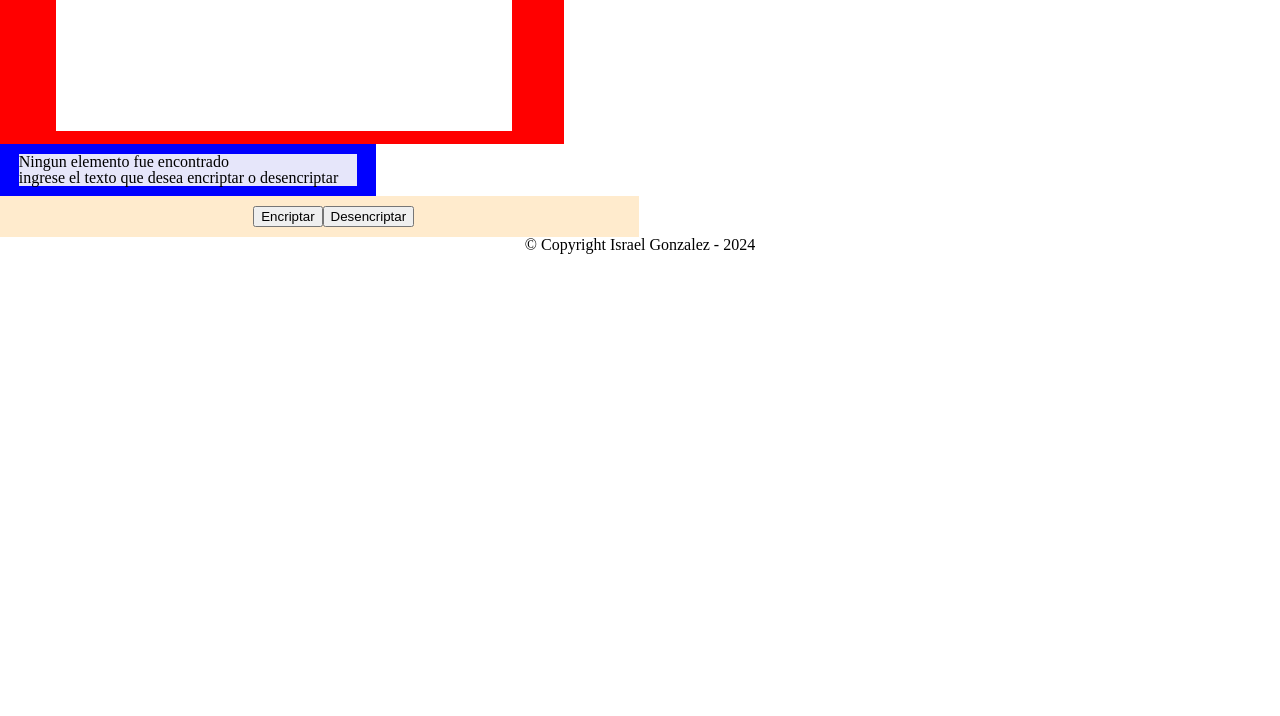
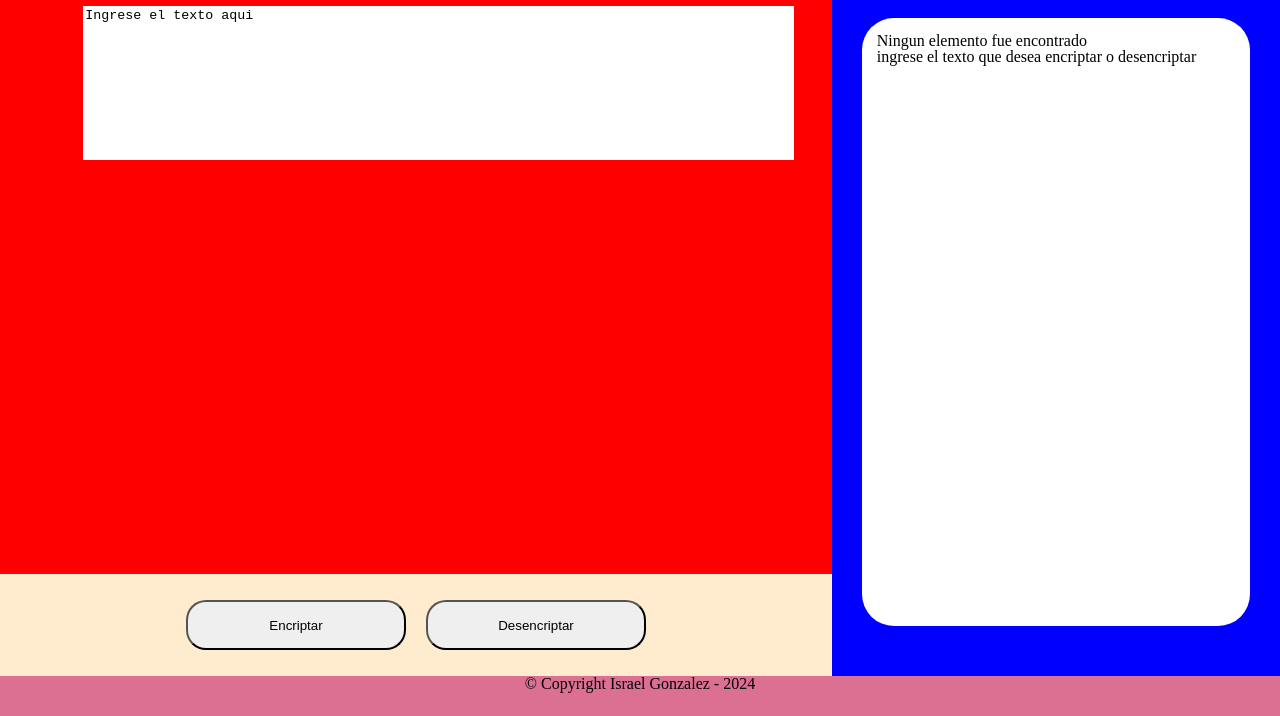
Before and after one commit to isdr20/ONE-Encriptador, a plain HTML site: page index.html in a window 1280 px wide. Shown: the part 84-800 px from the top of the page. Drawn offline with Linux system fonts and the light colour scheme.

Commit message:
actualización de codigo

```diff
--- a/index.html
+++ b/index.html
@@ -14,26 +14,24 @@
     </header>
 
     <main>
-        <section id="contenedor-texto-ingresado" class="contenedor-texto">
+        <div id="contenedor-texto-ingresado" class="contenedor-texto">
             <form action="">
                 <!-- <input type="text"> -->
                 <textarea name="texto-ingresado" id="texto-ingresado" cols="30" rows="10">Ingrese el texto aqui </textarea>
 
             </form>
-        </section>
+        </div>
 
         <section id="contenedor-texto-procesado" class="contenedor-texto">
             <div name="texto-procesado" id="texto-procesado">
                 <p >Ningun elemento fue encontrado</p>
                 <p>ingrese el texto que desea encriptar o desencriptar</p>
             </div>
-
-
         </section>
 
         <section id="contenedor-botones">
-            <input type="button" value="Encriptar">
-            <input type="button" value="Desencriptar">
+            <input type="button" value="Encriptar" class="button_large" id="encriptar">
+            <input type="button" value="Desencriptar" class="button_large" id="desencriptar">
 
         </section>
 
--- a/style.css
+++ b/style.css
@@ -1,21 +1,28 @@
 
-
-header{
-    padding: 2em auto;
+body{
+    height: 100dvh;
+}
+header {
+    height: 10%;
+}
+header img {
+    padding: 10px 0;
 }
 
 main{
-    width: 940px;
+    height:85%;
 }
 .contenedor-texto{
     display: inline-block;
 }
 #contenedor-texto-ingresado{
-    width: 60%;
+    width: 65%;
+    height: 85%;
     background: red;
 }
 #texto-ingresado{
-    width: 80%;
+    width: 85%;
+    height: 100%;
     resize: none;
     border: none;
     margin: 10px 5% 10px 10%;
@@ -26,30 +33,46 @@ main{
 }
 
 #contenedor-texto-procesado{
-    width: 40%;
+    width: 35%;
+    height: 100%;
+    float: right;
     background: blue;
 }
 
 #texto-procesado{
-    width: 90%;
-    margin: 10px auto;
-    background: lavender;
+    width: 80%;
+    height:85%;
+    max-width: 540px;
+    margin: 5% auto;
+    background: #FFFFFF;
+    border: 2px;
+    border-color: black;
+    border-radius: 32px;
+    padding: 15px;
+
 }
 
 
-
-
-
-
 #contenedor-botones{
-    width: 55%;
-    padding: 10px 5% 10px 8%;
+    width: 65%;
+    height: 15%;
     background: blanchedalmond;
     display: flex;
     align-items: center;
     justify-content: center;
 }
 
+.button_large{
+    margin: 0 10px;
+    width: 220px;
+    height: 50px;
+    border-radius: 20px;
+}
+
 footer{
+    background: palevioletred;
+    height: 5%;
+}
+footer p{
     text-align: center;
 }
```
